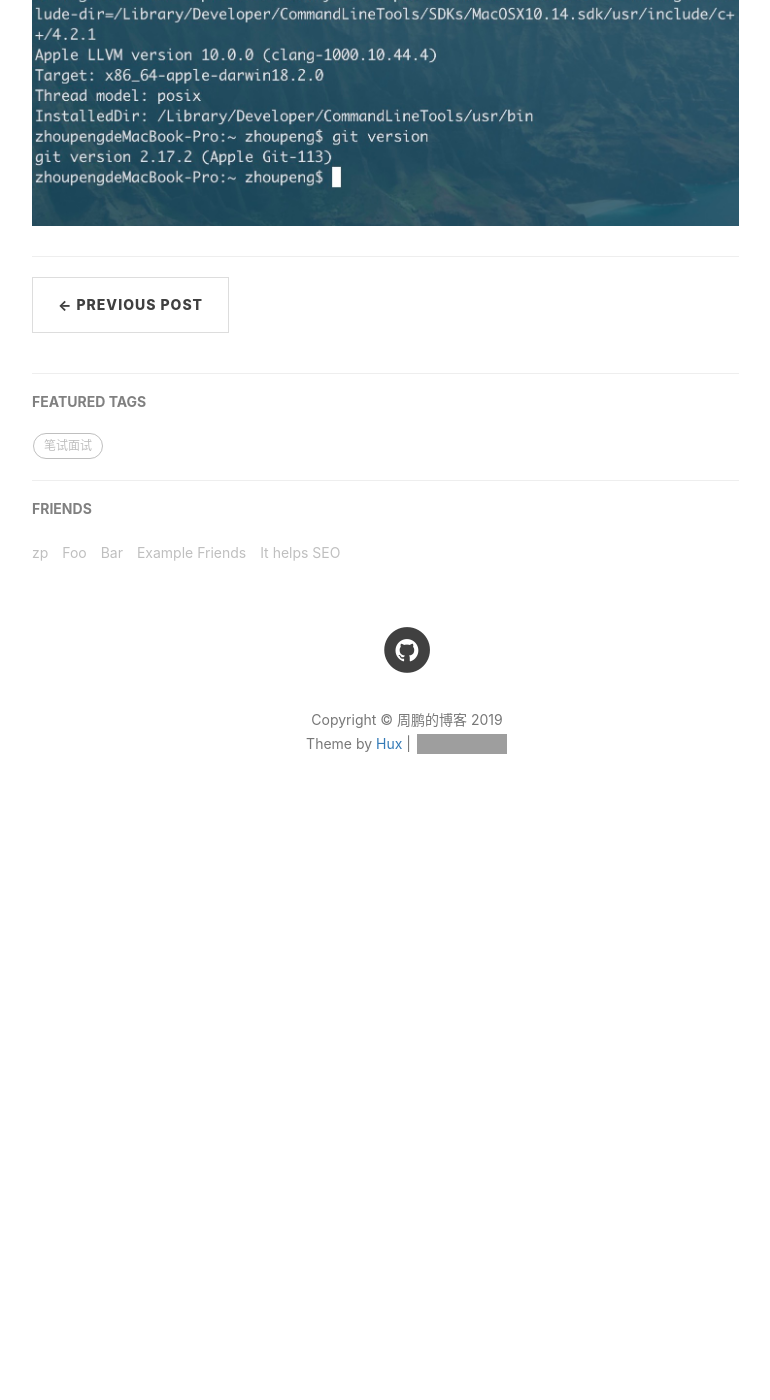
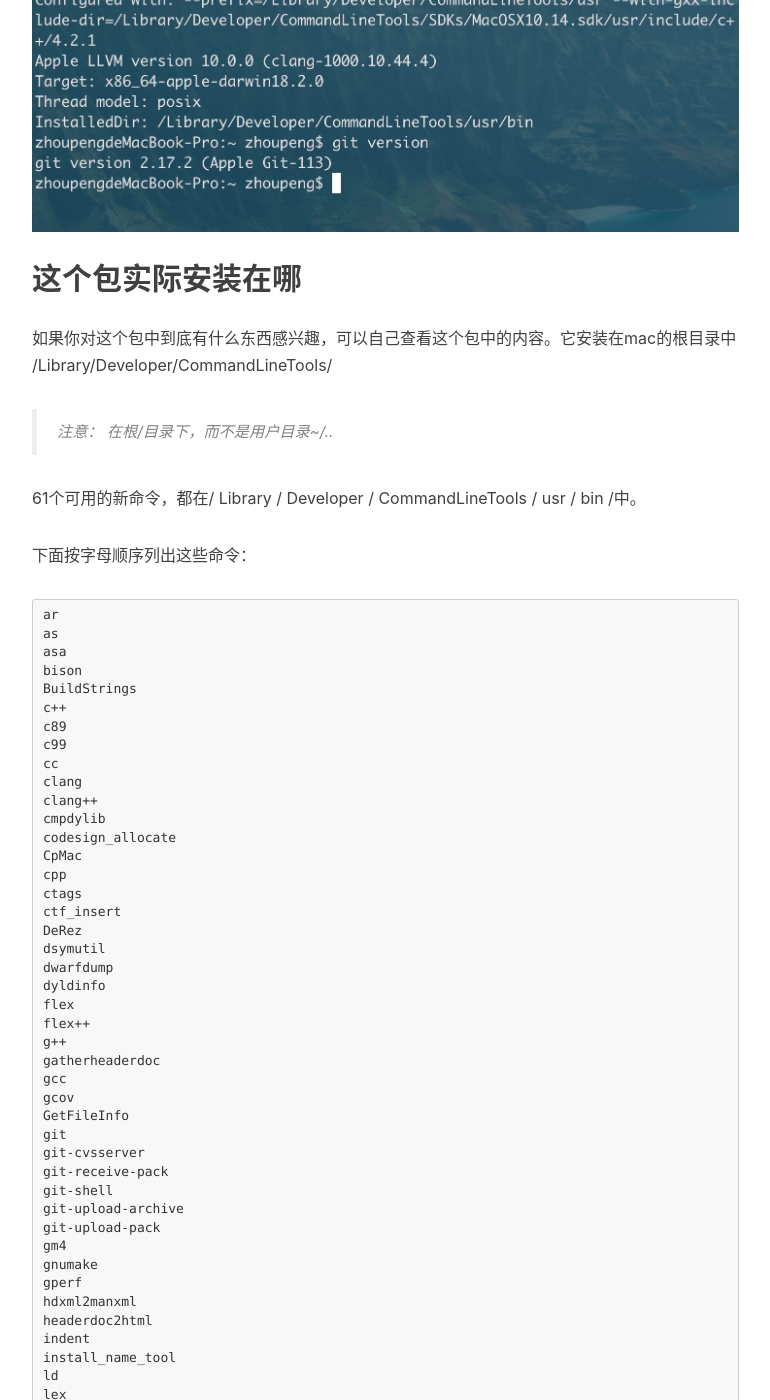
Before and after one commit to ttypZhoupeng/my-blog, a Jekyll site: the page built from _posts/2018-12-29-Command_Line_Tools.md, in a window 1280 px wide and 1400 px high, scrolled down 3444 px. Shown: the whole window, without its empty margins (233-1003 px from the left). Built offline with Jekyll 4.4.1, drawn with Linux system fonts in a browser that asks for light colours; nearby versions of some CDN libraries; comment, search, counter and statistics services are not loaded; before the commit the page ends 4292 px from its top, so only the background shows below that; some of the changed text lies outside the part shown; grey boxes are pictures that could not be loaded.

Commit message:
修改若干问题

````diff
--- a/_posts/2018-12-29-Command_Line_Tools.md
+++ b/_posts/2018-12-29-Command_Line_Tools.md
@@ -1,6 +1,7 @@
 ---
 layout: post
-title: Mac OS X中安装命令行工具Command Line Tools（无Xcode)
+title: Mac OS X中安装命令行工具Command Line Tools
+subtitle: 无Xcode安装
 date: 2018-12-29
 author:     "zhoupeng"
 header-img: "img/post-bg-2015.jpg"
@@ -52,3 +53,112 @@ git version
 ```
 
 ![插图](/img/posts/command/5.jpeg)
+
+## 这个包实际安装在哪
+
+如果你对这个包中到底有什么东西感兴趣，可以自己查看这个包中的内容。它安装在mac的根目录中
+/Library/Developer/CommandLineTools/
+>注意： 在根/目录下，而不是用户目录~/..
+
+61个可用的新命令，都在/ Library / Developer / CommandLineTools / usr / bin /中。
+
+下面按字母顺序列出这些命令：
+```
+ar
+as
+asa
+bison
+BuildStrings
+c++
+c89
+c99
+cc
+clang
+clang++
+cmpdylib
+codesign_allocate
+CpMac
+cpp
+ctags
+ctf_insert
+DeRez
+dsymutil
+dwarfdump
+dyldinfo
+flex
+flex++
+g++
+gatherheaderdoc
+gcc
+gcov
+GetFileInfo
+git
+git-cvsserver
+git-receive-pack
+git-shell
+git-upload-archive
+git-upload-pack
+gm4
+gnumake
+gperf
+hdxml2manxml
+headerdoc2html
+indent
+install_name_tool
+ld
+lex
+libtool
+lipo
+lldb
+lorder
+m4
+make
+MergePef
+mig
+mkdep
+MvMac
+nasm
+ndisasm
+nm
+nmedit
+otool
+pagestuff
+projectInfo
+ranlib
+rebase
+redo_prebinding
+ResMerger
+resolveLinks
+Rez
+RezDet
+RezWack
+rpcgen
+segedit
+SetFile
+size
+SplitForks
+strings
+strip
+svn
+svnadmin
+svndumpfilter
+svnlook
+svnrdump
+svnserve
+svnsync
+svnversion
+unifdef
+unifdefall
+UnRezWack
+unwinddump
+what
+xml2man
+yacc
+```
+
+参考文章：[How to Install Command Line Tools in Mac OS X (Without Xcode)][1]
+
+转载请注明：[周鹏的博客](https://ttypzhoupeng.github.io/my-blog) » [点击阅读原文](https://ttypzhoupeng.github.io/2018/10/canvas_toDataURL/)
+
+
+  [1]: http://osxdaily.com/2014/02/12/install-command-line-tools-mac-os-x/
````
Also changed, not shown: _posts/2015-07-09-js-module-7day.markdown (added, +45 -0 lines), README.md, 10 other files.
